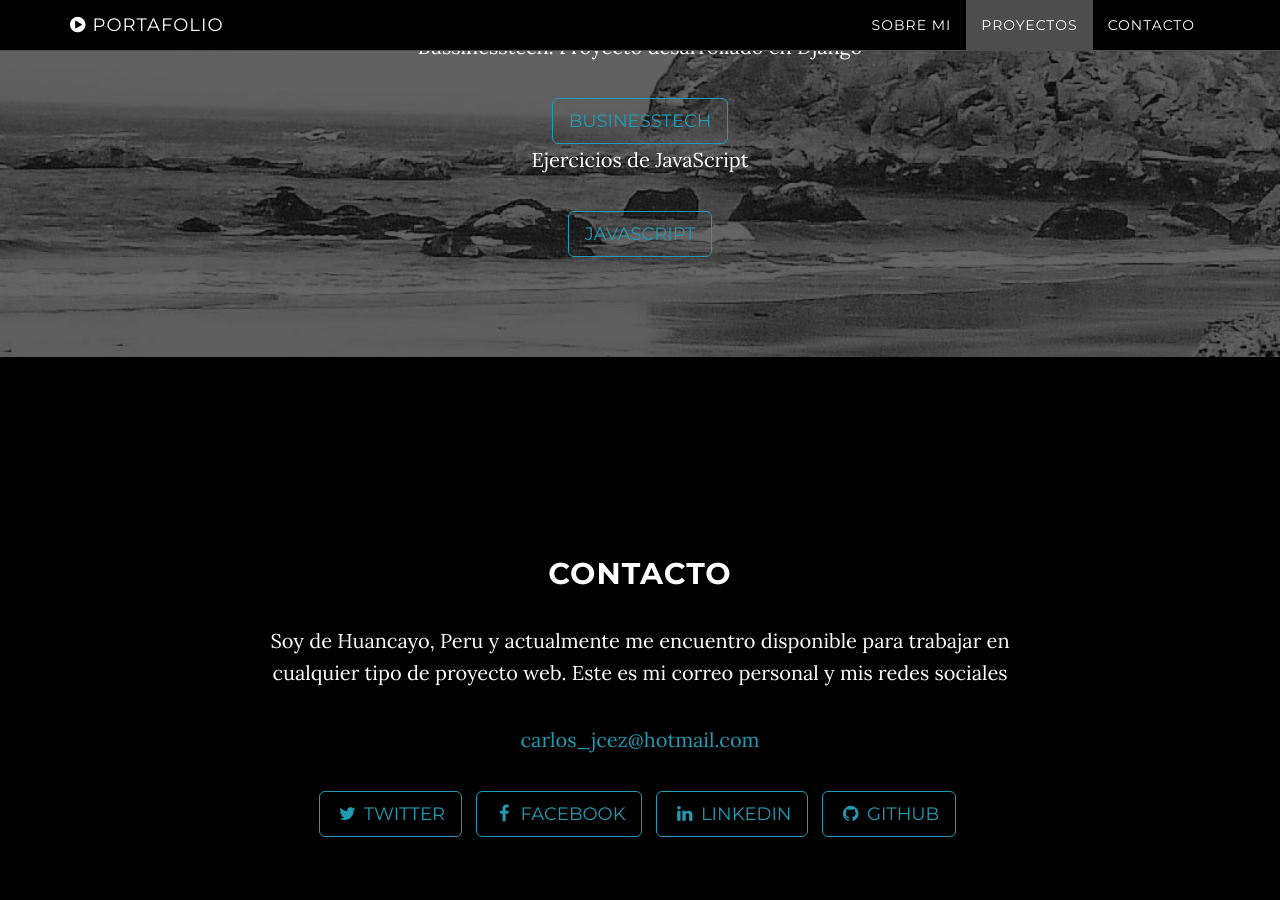
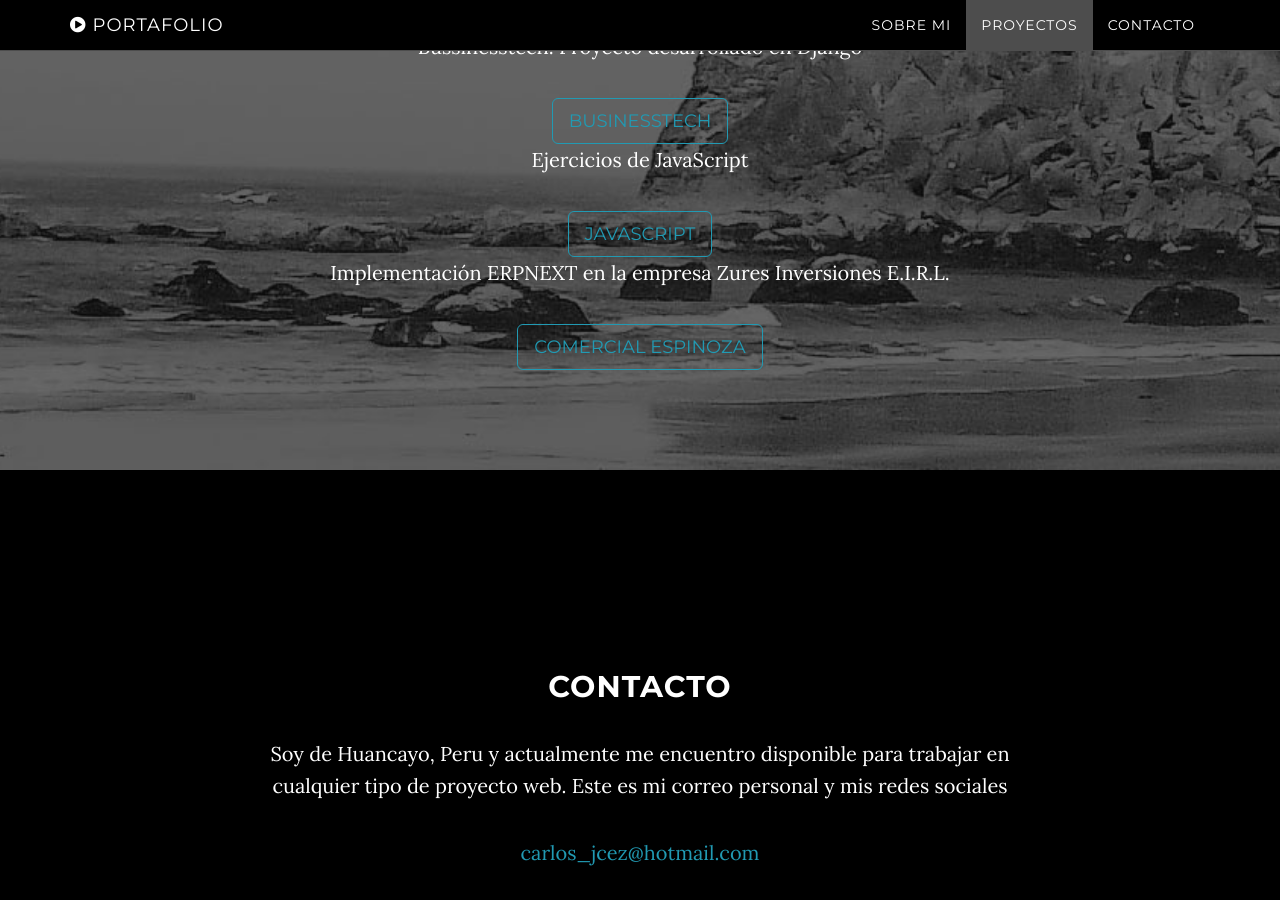
Before and after one commit to seethersan/seethersan.github.io, a Jekyll site: the page built from index.html, in a window 1280 px wide and 900 px high, scrolled down 1703 px. Built offline with Jekyll 4.4.1, drawn with Linux system fonts in a browser that asks for light colours.

Commit message:
agregando informacion de proyectos

```diff
--- a/_includes/download.html
+++ b/_includes/download.html
@@ -8,6 +8,8 @@
                     <a href="http://www.bussinesstech.com" class="btn btn-default btn-lg" target="_blank">Businesstech</a>
                     <p>Ejercicios de JavaScript</p>
                     <a href="https://github.com/seethersan/tareas" class="btn btn-default btn-lg" target="_blank">JavaScript</a>
+                    <p>Implementación ERPNEXT en la empresa Zures Inversiones E.I.R.L.</p>
+                    <a href="http://www.comercialespinoza.com" class="btn btn-default btn-lg" target="_blank">Comercial Espinoza</a>
                 </div>
             </div>
         </div>
```
